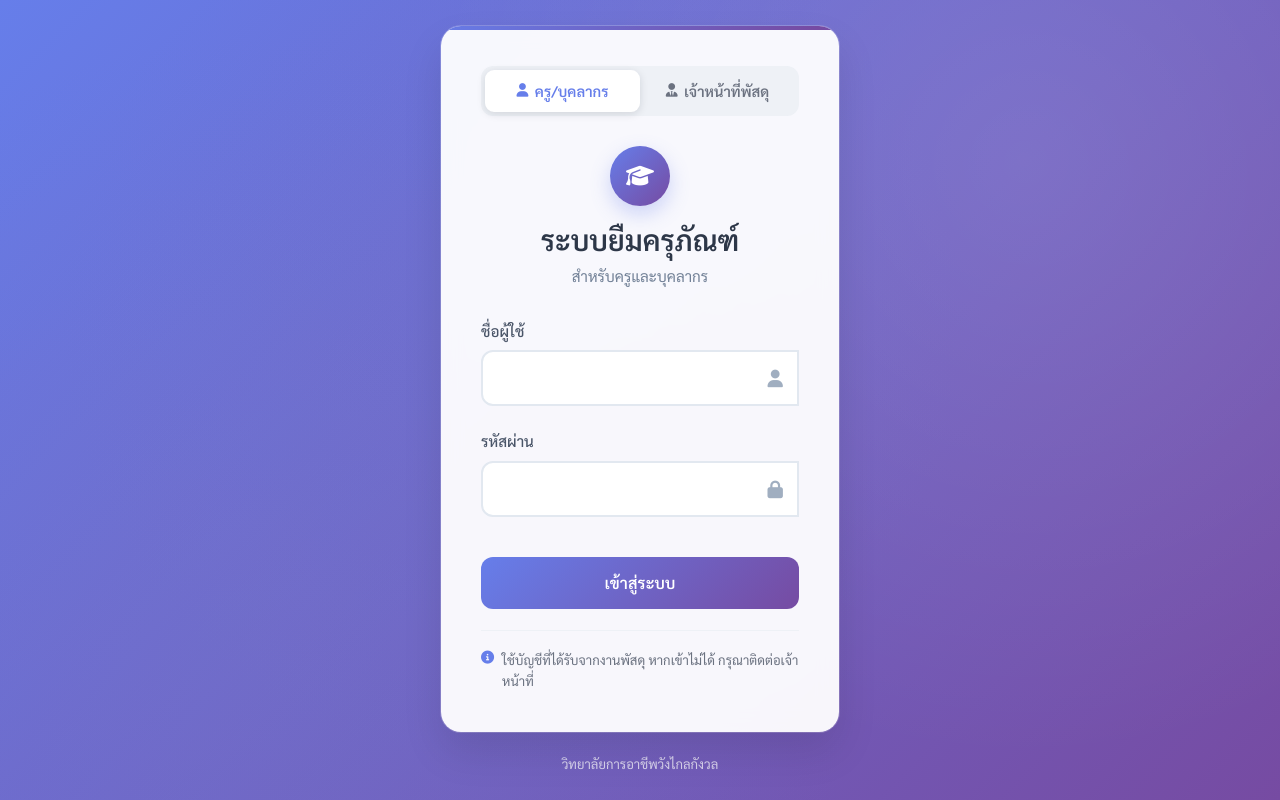
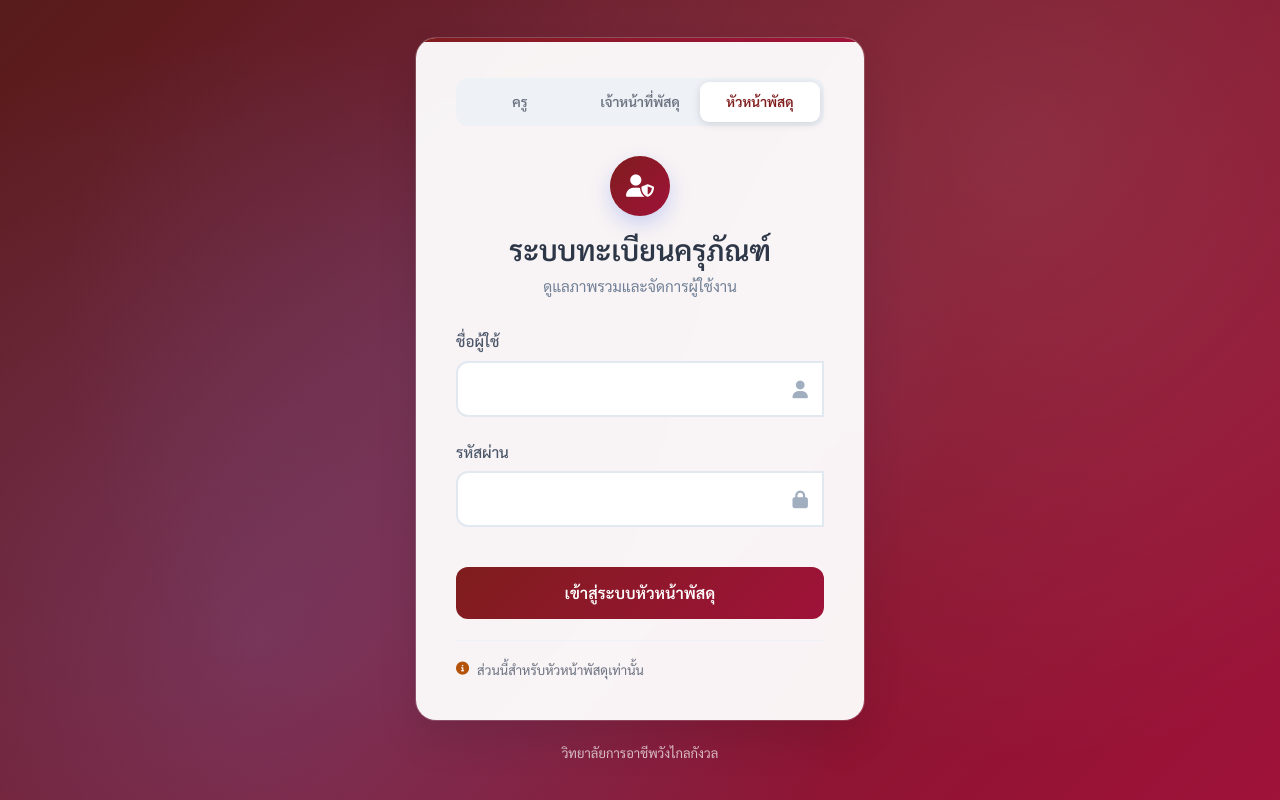
Before and after one commit to korn830/krupan, a PHP site: page /index.php?mode=head in a window 1280 px wide. Run offline with PHP 8.4, Linux system fonts and the light colour scheme.

Commit message:
Give the login three doors: ครู, เจ้าหน้าที่พัสดุ, หัวหน้าพัสดุ
The switch had two sides, borrower and staff. It now has one per role,
and ผู้ใช้ทั่วไป is called ครู everywhere: on the switch, in the role
dropdown and badges in user management, and in kp_role_labels().

Each role can only sign in through its own door, so a หัวหน้าพัสดุ is
refused at the เจ้าหน้าที่พัสดุ door and the other way round. That falls
out of the model rather than being bolted on: the login mode is now the
role name, so the check is one comparison against the normalised role,
and legacy admin/staff accounts map onto head/officer as everywhere
else. A wrong password still gives one identical message on all three
doors; only a correct password reveals which door the account belongs
to, and the page switches there so it is retyped once.

Each door gets its own look: ครู purple, เจ้าหน้าที่พัสดุ navy,
หัวหน้าพัสดุ deep red — the red matching the หัวหน้าพัสดุ badge already
used in user management.

Logged-out redirects now pick the exact door from the capability the
page needs: pages only a head can reach (user management, the edit
history, bulk import, delete) send you to the หัวหน้าพัสดุ door, shared
staff pages to เจ้าหน้าที่พัสดุ, and borrower pages to ครู. Logging out
of the admin side reads your role before destroying the session, so it
returns you to the door you came in through.

An unrecognised mode value still falls back to ครู, never to a door
with more power.

Layout: three Thai labels did not fit a 430px card, so the switch drops
its icons and the card goes to 480px. "เจ้าหน้าที่พัสดุ" is the longest
and sets the size; it stays on one line down to 320px.

Verified: 52 unit tests on the login logic and 33 on the capability
table, 18 end-to-end sign-ins covering every role against every door
plus junk mode values, the timing defence still even at 1.01x, and the
96-check access matrix passing with every logged-out redirect landing
on the right door.

Co-Authored-By: Claude Opus 5 <noreply@anthropic.com>
Claude-Session: https://claude.ai/code/session_017iv1oZqoEGana9Cq81btUx

```diff
--- a/admin/add_user.php
+++ b/admin/add_user.php
@@ -242,7 +242,7 @@ try {
                     <div class="mb-3">
                         <label class="form-label">สิทธิ์การใช้งาน</label>
                         <select name="role" class="form-select" required>
-                            <option value="<?= KP_ROLE_USER ?>">ผู้ใช้ทั่วไป — ยืมครุภัณฑ์ได้อย่างเดียว</option>
+                            <option value="<?= KP_ROLE_USER ?>">ครู — ยืมครุภัณฑ์ได้อย่างเดียว</option>
                             <option value="<?= KP_ROLE_OFFICER ?>">เจ้าหน้าที่พัสดุ — จัดการทะเบียนและอนุมัติการยืม</option>
                             <option value="<?= KP_ROLE_HEAD ?>">หัวหน้าพัสดุ — เพิ่มสิทธิ์ลบ นำเข้าข้อมูล และจัดการผู้ใช้</option>
                         </select>
@@ -280,7 +280,7 @@ try {
                     <div class="mb-3">
                         <label class="form-label">สิทธิ์การใช้งาน</label>
                         <select name="edit_role" id="edit_role" class="form-select" required>
-                            <option value="<?= KP_ROLE_USER ?>">ผู้ใช้ทั่วไป — ยืมครุภัณฑ์ได้อย่างเดียว</option>
+                            <option value="<?= KP_ROLE_USER ?>">ครู — ยืมครุภัณฑ์ได้อย่างเดียว</option>
                             <option value="<?= KP_ROLE_OFFICER ?>">เจ้าหน้าที่พัสดุ — จัดการทะเบียนและอนุมัติการยืม</option>
                             <option value="<?= KP_ROLE_HEAD ?>">หัวหน้าพัสดุ — เพิ่มสิทธิ์ลบ นำเข้าข้อมูล และจัดการผู้ใช้</option>
                         </select>
--- a/admin/header.php
+++ b/admin/header.php
@@ -7,7 +7,7 @@ require_once __DIR__ . '/../assets/roles.php';
 
 // โซนนี้สำหรับเจ้าหน้าที่พัสดุและหัวหน้าพัสดุเท่านั้น
 if (!kp_is_logged_in()) {
-    header("Location: ../index.php?mode=staff");
+    header("Location: ../index.php?mode=officer");
     exit;
 }
 if (!kp_is_staff()) {
--- a/assets/auth.php
+++ b/assets/auth.php
@@ -13,14 +13,22 @@ const KP_LOGIN_OK         = 'ok';
 const KP_LOGIN_BAD_CREDS  = 'bad_credentials';
 const KP_LOGIN_WRONG_DOOR = 'wrong_door';
 
-/** โหมดของหน้าเข้าสู่ระบบ */
-const KP_MODE_USER  = 'user';
-const KP_MODE_STAFF = 'staff';
+/**
+ * โหมดของหน้าเข้าสู่ระบบ — ตรงกับระดับสิทธิ์หนึ่งต่อหนึ่ง
+ * หน้าเข้าสู่ระบบจึงมีสามช่อง: ครู / เจ้าหน้าที่พัสดุ / หัวหน้าพัสดุ
+ */
+function kp_login_modes(): array
+{
+    return [KP_ROLE_USER, KP_ROLE_OFFICER, KP_ROLE_HEAD];
+}
 
-/** รับค่าโหมดจากฟอร์มหรือ query string ให้เหลือแค่สองค่าที่ยอมรับได้ */
+/**
+ * รับค่าโหมดจากฟอร์มหรือ query string ให้เหลือเฉพาะค่าที่ยอมรับได้
+ * ค่าแปลกปลอมตกมาเป็นโหมดครูเสมอ ไม่ใช่โหมดที่มีสิทธิ์สูงกว่า
+ */
 function kp_clean_mode($mode): string
 {
-    return $mode === KP_MODE_STAFF ? KP_MODE_STAFF : KP_MODE_USER;
+    return in_array($mode, kp_login_modes(), true) ? $mode : KP_ROLE_USER;
 }
 
 /**
@@ -59,7 +67,8 @@ function kp_attempt_login(PDO $conn, string $username, string $password, string
     }
 
     // รหัสผ่านถูกต้องแล้ว จึงบอกได้ว่าเข้าผิดประตูโดยไม่รั่วข้อมูลให้ใคร
-    if (kp_is_staff($user['role']) !== ($mode === KP_MODE_STAFF)) {
+    // แต่ละระดับสิทธิ์มีช่องของตัวเอง หัวหน้าพัสดุจึงเข้าทางช่องเจ้าหน้าที่ไม่ได้
+    if (kp_normalize_role($user['role']) !== $mode) {
         return ['status' => KP_LOGIN_WRONG_DOOR, 'user' => $user];
     }
 
@@ -77,8 +86,8 @@ function kp_start_session(array $user): void
     $_SESSION['name']    = $user['name'];
 }
 
-/** โหมดของหน้าเข้าสู่ระบบที่ตรงกับสิทธิ์ของบัญชีนี้ */
+/** ช่องเข้าสู่ระบบที่ตรงกับสิทธิ์ของบัญชีนี้ (admin/staff เดิมถูกแปลงให้แล้ว) */
 function kp_mode_for_role(?string $role): string
 {
-    return kp_is_staff($role) ? KP_MODE_STAFF : KP_MODE_USER;
+    return kp_normalize_role($role);
 }
--- a/assets/css/shared/login.css
+++ b/assets/css/shared/login.css
@@ -5,7 +5,7 @@
 
 
 /* ==========================================================================
-   โหมดผู้ใช้ทั่วไป / โหมดเจ้าหน้าที่
+   โหมดครู / เจ้าหน้าที่พัสดุ / หัวหน้าพัสดุ
    สลับชุดตัวแปรชุดเดียว หน้าทั้งหน้าก็เปลี่ยนตาม
    ========================================================================== */
 :root[data-mode="user"] {
@@ -15,12 +15,20 @@
     --lg-ring: rgba(102, 126, 234, 0.14);
     --lg-note: #667eea;
 }
-:root[data-mode="staff"] {
+:root[data-mode="officer"] {
     --lg-a1:   #1e293b;
     --lg-a2:   #334155;
     --lg-page: linear-gradient(135deg, #0f172a 0%, #334155 100%);
     --lg-ring: rgba(30, 41, 59, 0.16);
     --lg-note: #c2900f;
+}
+/* หัวหน้าพัสดุใช้โทนแดงเข้ม ให้ตรงกับป้ายสิทธิ์สีแดงในหน้าจัดการผู้ใช้ */
+:root[data-mode="head"] {
+    --lg-a1:   #7f1d1d;
+    --lg-a2:   #9f1239;
+    --lg-page: linear-gradient(135deg, #581c1c 0%, #9f1239 100%);
+    --lg-ring: rgba(127, 29, 29, 0.18);
+    --lg-note: #b45309;
 }
 
 /* Global styles */
@@ -412,7 +420,7 @@ body::before {
 
 .login-wrap {
     width: 100%;
-    max-width: 430px;
+    max-width: 480px;
     z-index: 1;
     padding: 1rem;
 }
@@ -466,9 +474,19 @@ body::before {
     transition: transform .32s cubic-bezier(.4, 0, .2, 1);
 }
 
-:root[data-mode="staff"] .seg .pill { transform: translateX(100%); }
-:root[data-mode="user"]  label[for="m-user"]  { color: var(--lg-a1); }
-:root[data-mode="staff"] label[for="m-staff"] { color: var(--lg-a1); }
+/* สามช่อง: ตัวเลื่อนกว้างหนึ่งในสาม
+   ไม่ใส่ไอคอนในช่อง เพราะชื่อเต็มอย่าง "เจ้าหน้าที่พัสดุ" ต้องอยู่บรรทัดเดียว */
+.seg-3 { grid-template-columns: repeat(3, 1fr); }
+.seg-3 .pill  { width: calc(33.3333% - 2.67px); }
+.seg-3 label  { font-size: .86rem; padding: .62rem .2rem; white-space: nowrap; }
+.seg-3 label i { display: none; }
+
+:root[data-mode="officer"] .seg-3 .pill { transform: translateX(100%); }
+:root[data-mode="head"]    .seg-3 .pill { transform: translateX(200%); }
+
+:root[data-mode="user"]    label[for="m-user"]    { color: var(--lg-a1); }
+:root[data-mode="officer"] label[for="m-officer"] { color: var(--lg-a1); }
+:root[data-mode="head"]    label[for="m-head"]    { color: var(--lg-a1); }
 
 .seg input:focus-visible + label {
     outline: 2px solid var(--lg-a1);
@@ -480,17 +498,21 @@ body::before {
    ไม่งั้น display: flex จะชนะ แล้วข้อความจะโผล่พร้อมกันทั้งสองโหมด */
 :root [data-for] { display: none; }
 
-:root[data-mode="user"]  [data-for="user"],
-:root[data-mode="staff"] [data-for="staff"]            { display: block; }
+:root[data-mode="user"]    [data-for="user"],
+:root[data-mode="officer"] [data-for="officer"],
+:root[data-mode="head"]    [data-for="head"]                 { display: block; }
 
-:root[data-mode="user"]  .login-note[data-for="user"],
-:root[data-mode="staff"] .login-note[data-for="staff"] { display: flex; }
+:root[data-mode="user"]    .login-note[data-for="user"],
+:root[data-mode="officer"] .login-note[data-for="officer"],
+:root[data-mode="head"]    .login-note[data-for="head"]      { display: flex; }
 
-:root[data-mode="user"]  i[data-for="user"],
-:root[data-mode="staff"] i[data-for="staff"]           { display: inline-block; }
+:root[data-mode="user"]    i[data-for="user"],
+:root[data-mode="officer"] i[data-for="officer"],
+:root[data-mode="head"]    i[data-for="head"]                { display: inline-block; }
 
-:root[data-mode="user"]  span[data-for="user"],
-:root[data-mode="staff"] span[data-for="staff"]        { display: inline; }
+:root[data-mode="user"]    span[data-for="user"],
+:root[data-mode="officer"] span[data-for="officer"],
+:root[data-mode="head"]    span[data-for="head"]             { display: inline; }
 
 .login-note {
     margin-top: 1.3rem;
@@ -519,3 +541,9 @@ body::before {
     body, .login-icon, .login-card, .btn-login, .seg .pill { transition: none !important; }
     .login-card::before { animation: none; }
 }
+
+
+/* จอแคบ: ย่อตัวอักษรลงให้ "เจ้าหน้าที่พัสดุ" ซึ่งยาวที่สุดยังอยู่บรรทัดเดียว */
+@media (max-width: 480px) { .seg-3 label { font-size: .78rem; } }
+@media (max-width: 400px) { .seg-3 label { font-size: .72rem; padding: .6rem .1rem; } }
+@media (max-width: 340px) { .seg-3 label { font-size: .66rem; } }
--- a/assets/roles.php
+++ b/assets/roles.php
@@ -3,7 +3,7 @@
  * ระดับสิทธิ์และการตรวจสอบสิทธิ์ของระบบจัดการครุภัณฑ์
  *
  * ระบบแบ่งผู้ใช้เป็น 3 ระดับ
- *   user    ผู้ใช้ทั่วไป   — ครูและบุคลากร ยืมครุภัณฑ์ได้อย่างเดียว
+ *   user    ครู           — ยืมครุภัณฑ์ได้อย่างเดียว
  *   officer เจ้าหน้าที่พัสดุ — ดูแลทะเบียนครุภัณฑ์ประจำวัน และอนุมัติการยืม
  *   head    หัวหน้าพัสดุ   — สิทธิ์ของเจ้าหน้าที่ บวกงานที่ย้อนกลับไม่ได้
  *                            (ลบครุภัณฑ์ นำเข้าข้อมูล จัดการผู้ใช้ ดูประวัติ)
@@ -20,7 +20,7 @@ const KP_ROLE_HEAD    = 'head';
 function kp_role_labels(): array
 {
     return [
-        KP_ROLE_USER    => 'ผู้ใช้ทั่วไป',
+        KP_ROLE_USER    => 'ครู',
         KP_ROLE_OFFICER => 'เจ้าหน้าที่พัสดุ',
         KP_ROLE_HEAD    => 'หัวหน้าพัสดุ',
     ];
@@ -126,9 +126,16 @@ function kp_home_for_role(?string $role = null): string
 function kp_require_cap(string $capability, string $base = '../'): void
 {
     if (!kp_is_logged_in()) {
-        // พาไปที่โหมดที่ตรงกับหน้าที่เขาพยายามเข้า
-        // ถ้าเป็นสิ่งที่ผู้ใช้ทั่วไปทำได้ ก็คือฝั่งผู้ใช้ นอกนั้นคือฝั่งเจ้าหน้าที่
-        $mode = kp_can($capability, KP_ROLE_USER) ? 'user' : 'staff';
+        // พาไปที่ช่องเข้าสู่ระบบที่ตรงกับหน้าที่เขาพยายามเข้า
+        // ครูทำได้ -> ช่องครู, เจ้าหน้าที่ทำได้ -> ช่องเจ้าหน้าที่
+        // เหลือแค่หัวหน้าที่ทำได้ -> ช่องหัวหน้า
+        if (kp_can($capability, KP_ROLE_USER)) {
+            $mode = KP_ROLE_USER;
+        } elseif (kp_can($capability, KP_ROLE_OFFICER)) {
+            $mode = KP_ROLE_OFFICER;
+        } else {
+            $mode = KP_ROLE_HEAD;
+        }
         header('Location: ' . $base . 'index.php?mode=' . $mode);
         exit;
     }
--- a/index.php
+++ b/index.php
@@ -58,10 +58,11 @@ if ($_SERVER["REQUEST_METHOD"] === "POST") {
         } elseif ($result['status'] === KP_LOGIN_WRONG_DOOR) {
             // รหัสผ่านถูกแล้ว แค่เลือกโหมดผิด จึงบอกได้ว่าต้องไปโหมดไหน
             // และสลับหน้าไปรอที่โหมดนั้นให้เลย ผู้ใช้จะได้กรอกซ้ำแค่ครั้งเดียว
-            $mode = kp_mode_for_role($result['user']['role']);
-            $error = $mode === KP_MODE_STAFF
-                ? "บัญชีนี้เป็นบัญชีเจ้าหน้าที่พัสดุ — สลับไปโหมดเจ้าหน้าที่ให้แล้ว กรุณาเข้าสู่ระบบอีกครั้ง"
-                : "บัญชีนี้เป็นบัญชีผู้ใช้ทั่วไป — สลับไปโหมดผู้ใช้ทั่วไปให้แล้ว กรุณาเข้าสู่ระบบอีกครั้ง";
+            $mode  = kp_mode_for_role($result['user']['role']);
+            $error = sprintf(
+                'บัญชีนี้เป็นบัญชี%s — สลับช่องให้แล้ว กรุณาเข้าสู่ระบบอีกครั้ง',
+                kp_role_label($mode)
+            );
 
         } else {
             // ข้อความเดียวกันทั้งสองโหมด ไม่บอกว่าชื่อผู้ใช้มีอยู่จริงหรือไม่
@@ -70,17 +71,17 @@ if ($_SERVER["REQUEST_METHOD"] === "POST") {
     }
 }
 
-$isStaffMode = ($mode === KP_MODE_STAFF);
+$themeBar = ['user' => '#667eea', 'officer' => '#0f172a', 'head' => '#7f1d1d'];
 require_once __DIR__ . '/assets/kp_assets.php';
 ?>
 <!DOCTYPE html>
-<html lang="th" data-mode="<?= $isStaffMode ? 'staff' : 'user' ?>">
+<html lang="th" data-mode="<?= htmlspecialchars($mode, ENT_QUOTES, 'UTF-8') ?>">
 <head>
     <meta charset="UTF-8">
     <meta name="viewport" content="width=device-width, initial-scale=1.0, maximum-scale=1.0, user-scalable=no">
     <meta name="apple-mobile-web-app-capable" content="yes">
     <meta name="apple-mobile-web-app-status-bar-style" content="default">
-    <meta name="theme-color" content="<?= $isStaffMode ? '#0f172a' : '#667eea' ?>">
+    <meta name="theme-color" content="<?= $themeBar[$mode] ?>">
     <title>เข้าสู่ระบบ - ระบบจัดการครุภัณฑ์</title>
 
     <link rel="preconnect" href="https://fonts.googleapis.com">
@@ -96,25 +97,34 @@ require_once __DIR__ . '/assets/kp_assets.php';
         <div class="login-card">
 
             <!-- สวิตช์เลือกประเภทผู้ใช้ -->
-            <div class="seg" role="radiogroup" aria-label="เลือกประเภทผู้ใช้">
+            <div class="seg seg-3" role="radiogroup" aria-label="เลือกระดับผู้ใช้งาน">
                 <span class="pill" aria-hidden="true"></span>
-                <input type="radio" name="mode_toggle" id="m-user" value="user" form="loginForm"
-                       <?= $isStaffMode ? '' : 'checked' ?>>
-                <label for="m-user"><i class="fas fa-user"></i> ครู/บุคลากร</label>
-                <input type="radio" name="mode_toggle" id="m-staff" value="staff" form="loginForm"
-                       <?= $isStaffMode ? 'checked' : '' ?>>
-                <label for="m-staff"><i class="fas fa-user-tie"></i> เจ้าหน้าที่พัสดุ</label>
+                <?php foreach ([
+                    'user'    => ['icon' => 'fa-chalkboard-user', 'label' => 'ครู'],
+                    'officer' => ['icon' => 'fa-user-tie',        'label' => 'เจ้าหน้าที่พัสดุ'],
+                    'head'    => ['icon' => 'fa-user-shield',     'label' => 'หัวหน้าพัสดุ'],
+                ] as $m => $opt): ?>
+                    <input type="radio" name="mode_toggle" id="m-<?= $m ?>" value="<?= $m ?>"
+                           form="loginForm" <?= $mode === $m ? 'checked' : '' ?>>
+                    <label for="m-<?= $m ?>">
+                        <i class="fas <?= $opt['icon'] ?>"></i>
+                        <span><?= $opt['label'] ?></span>
+                    </label>
+                <?php endforeach; ?>
             </div>
 
             <div class="login-header">
                 <div class="login-icon">
-                    <i class="fas fa-graduation-cap" data-for="user"></i>
-                    <i class="fas fa-shield-halved" data-for="staff"></i>
+                    <i class="fas fa-chalkboard-user" data-for="user"></i>
+                    <i class="fas fa-user-tie" data-for="officer"></i>
+                    <i class="fas fa-user-shield" data-for="head"></i>
                 </div>
                 <h4 data-for="user">ระบบยืมครุภัณฑ์</h4>
-                <h4 data-for="staff">ระบบทะเบียนครุภัณฑ์</h4>
-                <p class="subtitle" data-for="user">สำหรับครูและบุคลากร</p>
-                <p class="subtitle" data-for="staff">สำหรับเจ้าหน้าที่พัสดุและหัวหน้าพัสดุ</p>
+                <h4 data-for="officer">ระบบทะเบียนครุภัณฑ์</h4>
+                <h4 data-for="head">ระบบทะเบียนครุภัณฑ์</h4>
+                <p class="subtitle" data-for="user">สำหรับครูผู้ขอยืมครุภัณฑ์</p>
+                <p class="subtitle" data-for="officer">ดูแลทะเบียนและอนุมัติการยืม</p>
+                <p class="subtitle" data-for="head">ดูแลภาพรวมและจัดการผู้ใช้งาน</p>
             </div>
 
             <?php if (isset($error)): ?>
@@ -129,7 +139,7 @@ require_once __DIR__ . '/assets/kp_assets.php';
 
                 <!-- โหมดที่เลือก ส่งไปให้ฝั่งเซิร์ฟเวอร์ตรวจว่าเข้ามาถูกประตูไหม -->
                 <input type="hidden" name="mode" id="modeField"
-                       value="<?= $isStaffMode ? 'staff' : 'user' ?>">
+                       value="<?= htmlspecialchars($mode, ENT_QUOTES, 'UTF-8') ?>">
 
                 <input type="hidden" name="redirect"
                        value="<?= htmlspecialchars($redirect, ENT_QUOTES, 'UTF-8') ?>">
@@ -155,7 +165,8 @@ require_once __DIR__ . '/assets/kp_assets.php';
 
                 <button type="submit" class="btn-login">
                     <span data-for="user">เข้าสู่ระบบ</span>
-                    <span data-for="staff">เข้าสู่ระบบเจ้าหน้าที่</span>
+                    <span data-for="officer">เข้าสู่ระบบเจ้าหน้าที่</span>
+                    <span data-for="head">เข้าสู่ระบบหัวหน้าพัสดุ</span>
                 </button>
             </form>
 
@@ -163,9 +174,13 @@ require_once __DIR__ . '/assets/kp_assets.php';
                 <i class="fas fa-circle-info"></i>
                 <span>ใช้บัญชีที่ได้รับจากงานพัสดุ หากเข้าไม่ได้ กรุณาติดต่อเจ้าหน้าที่</span>
             </div>
-            <div class="login-note" data-for="staff">
+            <div class="login-note" data-for="officer">
                 <i class="fas fa-circle-info"></i>
                 <span>ส่วนนี้สำหรับเจ้าหน้าที่พัสดุเท่านั้น</span>
+            </div>
+            <div class="login-note" data-for="head">
+                <i class="fas fa-circle-info"></i>
+                <span>ส่วนนี้สำหรับหัวหน้าพัสดุเท่านั้น</span>
             </div>
         </div>
 
@@ -178,7 +193,7 @@ require_once __DIR__ . '/assets/kp_assets.php';
     var root  = document.documentElement;
     var field = document.getElementById('modeField');
     var theme = document.querySelector('meta[name="theme-color"]');
-    var bar   = { user: '#667eea', staff: '#0f172a' };
+    var bar   = { user: '#667eea', officer: '#0f172a', head: '#7f1d1d' };
 
     document.querySelectorAll('.seg input').forEach(function (radio) {
         radio.addEventListener('change', function () {
--- a/user/borrow_request.php
+++ b/user/borrow_request.php
@@ -13,7 +13,7 @@ if (!isset($_SESSION["user_id"])) {
     exit;
 }
 
-// ล็อกอินแล้ว แต่การยืมเป็นเรื่องของผู้ใช้ทั่วไป
+// ล็อกอินแล้ว แต่การยืมเป็นเรื่องของครู
 // เจ้าหน้าที่พัสดุจัดการครุภัณฑ์ได้โดยตรงอยู่แล้ว จึงไม่ต้องยื่นคำขอยืม
 require_once dirname(__DIR__) . '/assets/roles.php';
 kp_require_cap('borrow.request', '../');
--- a/user/index.php
+++ b/user/index.php
@@ -7,7 +7,7 @@ kp_require_cap('borrow.request', '../');
 require '../config/db.php';
 
 // สรุปการยืม "ของผู้ใช้คนนี้เท่านั้น"
-// ผู้ใช้ทั่วไปไม่ต้องเห็นภาพรวมครุภัณฑ์ของทั้งวิทยาลัย นั่นเป็นงานของเจ้าหน้าที่พัสดุ
+// ครูไม่ต้องเห็นภาพรวมครุภัณฑ์ของทั้งวิทยาลัย นั่นเป็นงานของเจ้าหน้าที่พัสดุ
 require_once __DIR__ . '/../assets/borrow_status.php';
 
 // ปรับรายการที่เลยกำหนดคืนให้เป็น 'เกินวันที่กำหนด' ก่อนอ่านตัวเลข
```
Also changed, not shown: admin/logout.php (+6 -1 lines).
